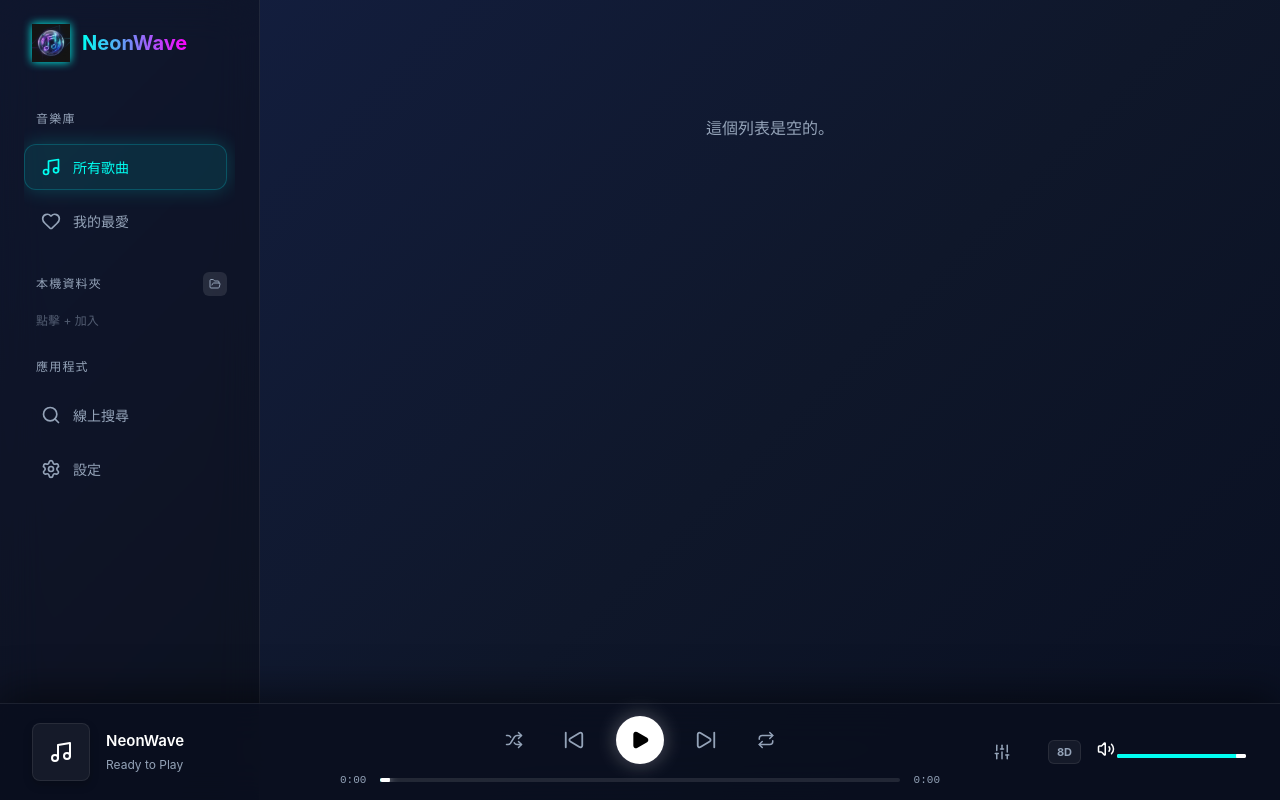
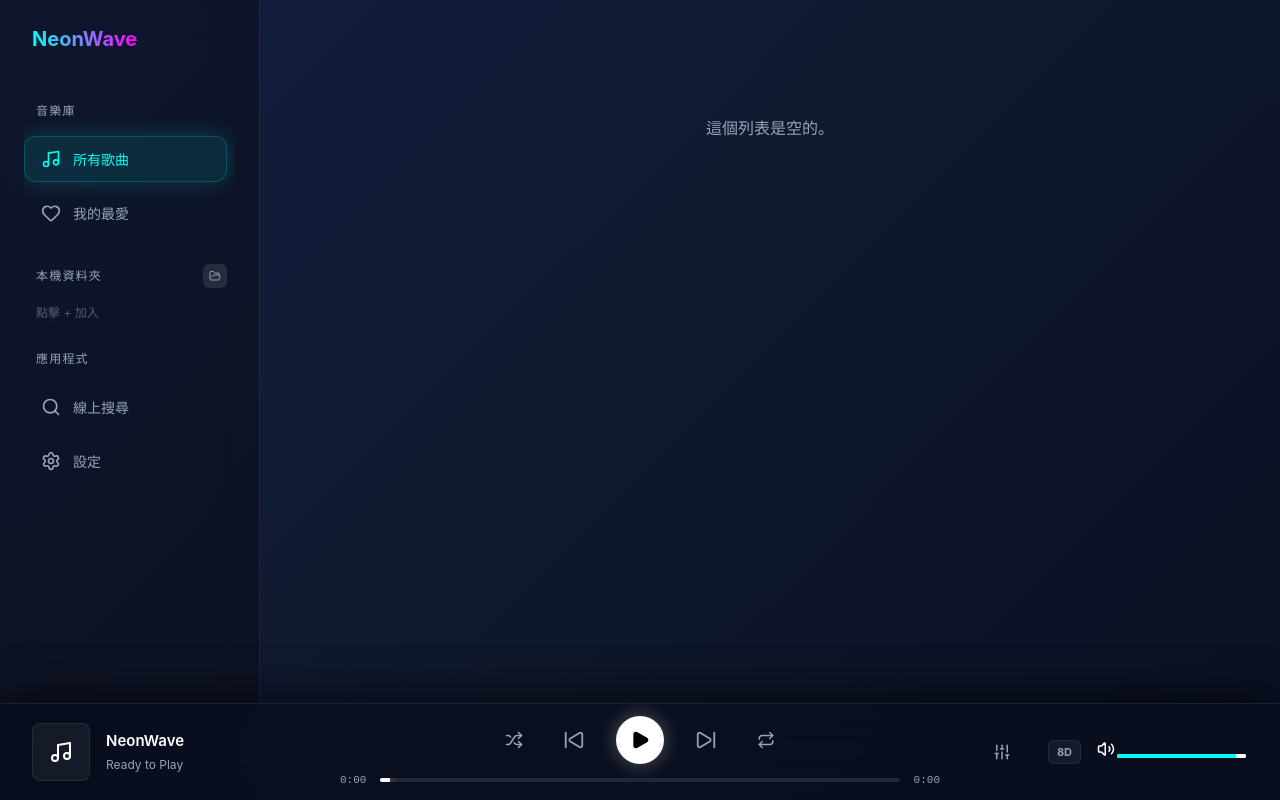
Before and after one commit to wu-zuan/NeonWaveMusicPlayer, a React (Vite) app: page / in a window 1280 px wide. Built offline with nearby package versions, Linux system fonts and the light colour scheme.

Commit message:
chore: release v3.7.5

```diff
--- a/src/components/Layout/Sidebar.tsx
+++ b/src/components/Layout/Sidebar.tsx
@@ -18,7 +18,6 @@ export const Sidebar: React.FC<SidebarProps> = ({
     return (
         <aside className={styles.sidebar}>
             <div className={styles.brand}>
-                <img src="/logo.png" className={styles.logo} alt="Logo" />
                 <h1 className={styles.title}>NeonWave</h1>
             </div>
 
```
